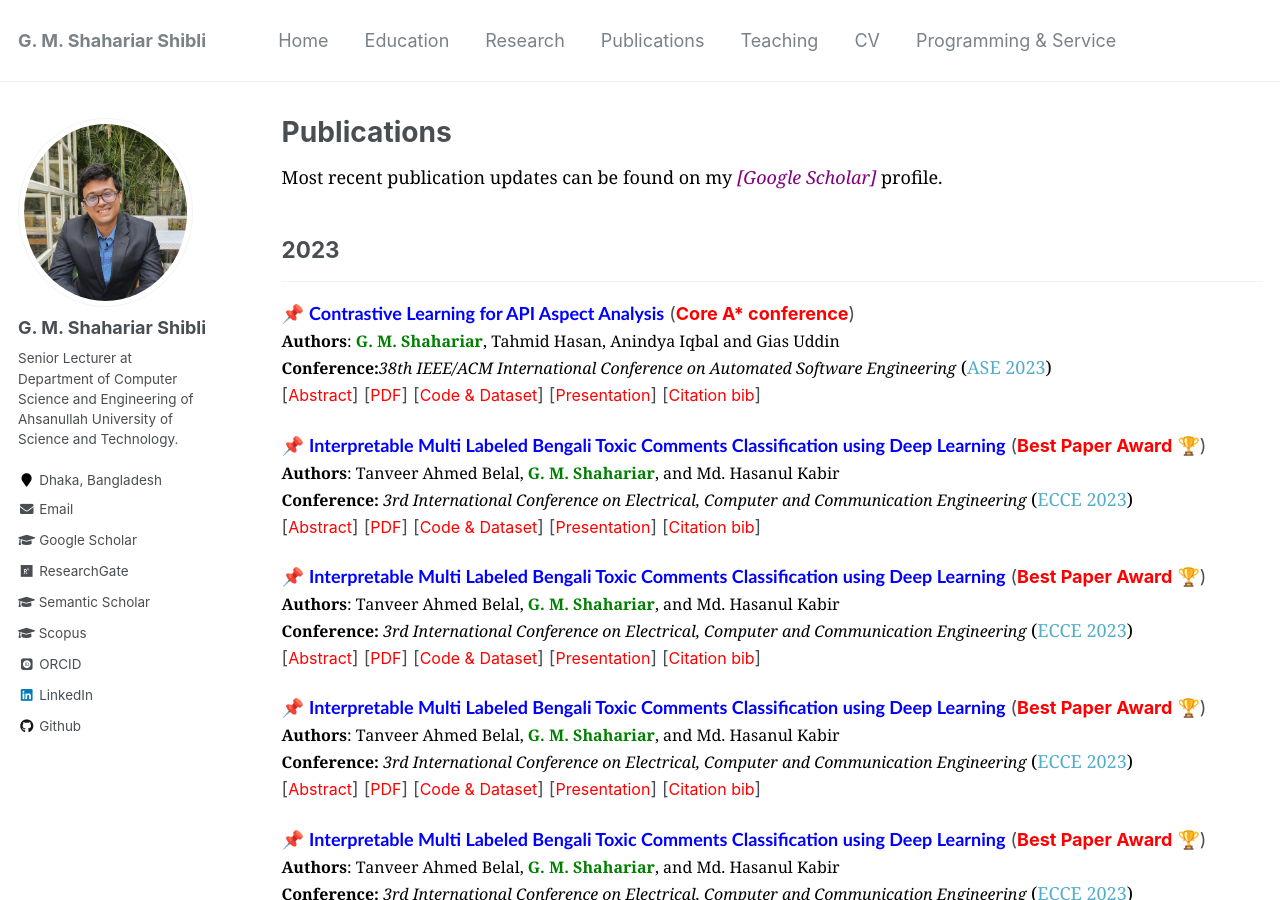
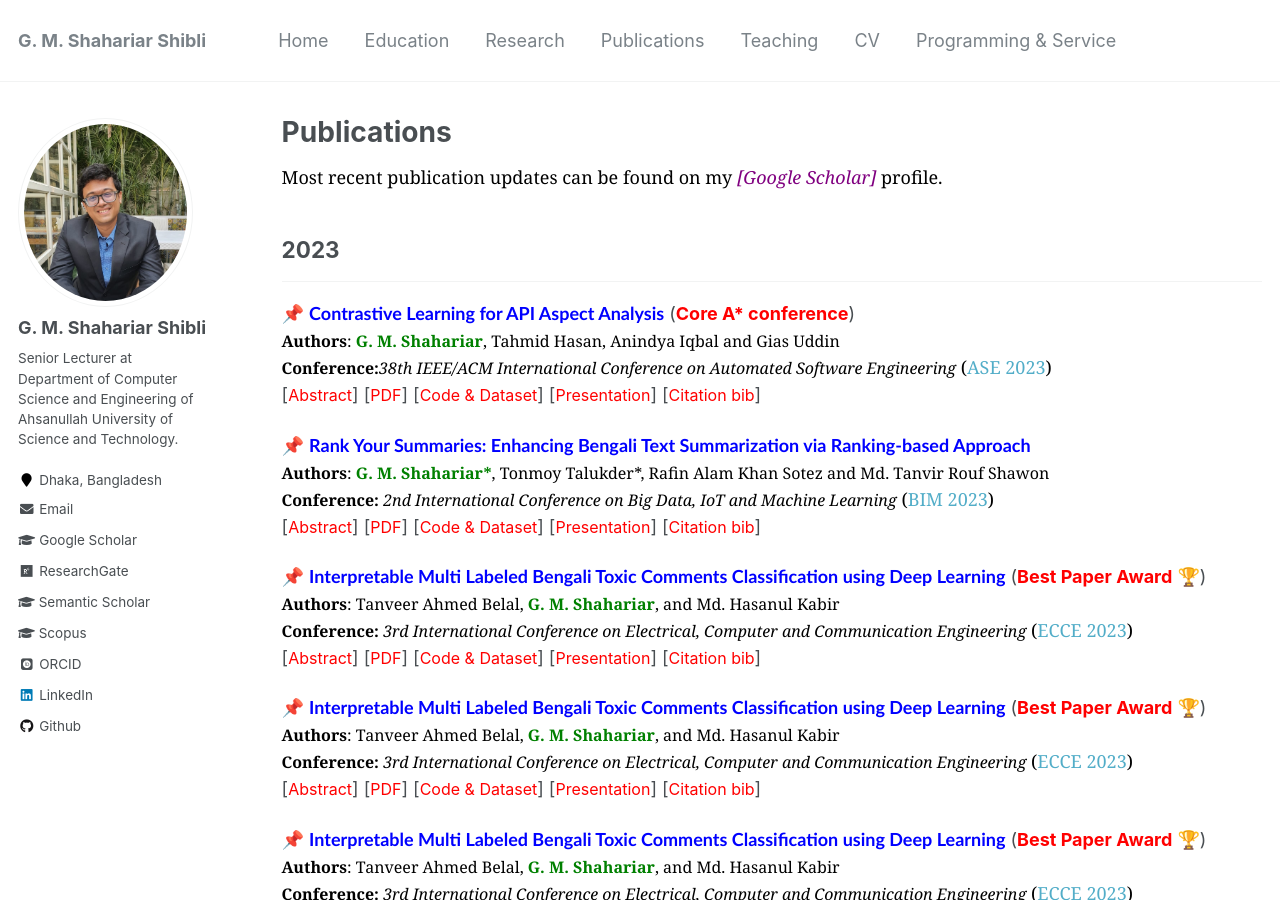
Before and after one commit to shahariar-shibli/shahariar-shibli.github.io, a Jekyll site: the page built from _pages/publications.md, in a window 1280 px wide and 900 px high. Built offline with Jekyll 4.4.1, drawn with Linux system fonts in a browser that asks for light colours; some web fonts are replaced; some of the changed lines change nothing that is shown.

Commit message:
Update publications.md

```diff
--- a/_pages/publications.md
+++ b/_pages/publications.md
@@ -49,43 +49,46 @@ author_profile: true
 </div>
 
 <!-- Paper 08 -->
-📌 [<span style="color:blue;font-family:Trebuchet MS;">**Interpretable Multi Labeled Bengali Toxic Comments Classification using Deep Learning**</span>](https://ieeexplore.ieee.org/document/10101588) (<span style="color:red"><strong>Best Paper Award</strong></span> 🏆)<br>
+📌 [<span style="color:blue;font-family:Trebuchet MS;">**Rank Your Summaries: Enhancing Bengali Text Summarization via Ranking-based Approach**</span>](https://arxiv.org/pdf/2307.07392.pdf) <br>
 <span style="color:black;font-family:Georgia">
-	<font size="3"><strong>Authors</strong>: Tanveer Ahmed Belal, <strong style="color:green">G. M. Shahariar</strong>, and Md. Hasanul Kabir </font>
+	<font size="3"><strong>Authors</strong>: <strong style="color:green">G. M. Shahariar*</strong>, Tonmoy Talukder*, Rafin Alam Khan Sotez and Md. Tanvir Rouf Shawon </font>
 </span>
 <br>
 <span style="color:black;font-family:Georgia">
-	<font size="3"><strong>Conference:</strong><em> 3rd International Conference on Electrical, Computer and Communication Engineering</em></font> ([ECCE 2023](https://webs.cuet.ac.bd/ecce/))
+	<font size="3"><strong>Conference:</strong><em> 2nd International Conference on Big Data, IoT and Machine Learning</em></font> ([BIM 2023](https://confbim.com/))
 </span>
 <br>
-[<a style="color:red;" href="#" onclick="$('#ecce2023_abstract').toggle();return false;"><font size="3">Abstract</font></a>] [[<span style ="color:red"><font size="3">PDF</font></span>](https://www.researchgate.net/publication/369924719_Interpretable_Multi_Labeled_Bengali_Toxic_Comments_Classification_using_Deep_Learning)] [[<span style ="color:red"><font size="3">Code & Dataset</font></span>](https://github.com/deepu099cse/Multi-Labeled-Bengali-Toxic-Comments-Classification)] [[<span style ="color:red"><font size="3">Presentation</font></span>](https://shahariar-shibli.github.io/files/ECCE2023/ECCE-Toxic-Comments-Presentation.pptx)] [<a style="color:red;" href="#" onclick="$('#ecce2023_bib').toggle();return false;"><font size="3">Citation bib</font></a>]
+[<a style="color:red;" href="#" onclick="$('#rank2023_abstract').toggle();return false;"><font size="3">Abstract</font></a>] [[<span style ="color:red"><font size="3">PDF</font></span>](https://www.researchgate.net/publication/372404336_Rank_Your_Summaries_Enhancing_Bengali_Text_Summarization_via_Ranking-based_Approach)] [[<span style ="color:red"><font size="3">Code & Dataset</font></span>](https://github.com/TonmoyTalukder/Rank-Your-Summaries-Enhancing-Bengali-Text-Summarization-via-Ranking-based-Approach)] [[<span style ="color:red"><font size="3">Presentation</font></span>](https://shahariar-shibli.github.io/files/BIM2023/Paper-312.pdf)] [<a style="color:red;" href="#" onclick="$('#rank2023_bib').toggle();return false;"><font size="3">Citation bib</font></a>]
 
-<div id="ecce2023_bib" class="bib" style="display:none;">
+<div id="rank2023_bib" class="bib" style="display:none;">
 	<pre>
-	  @INPROCEEDINGS{10101588,
-	  author={Belal, Tanveer Ahmed and Shahariar, G. M. and Kabir, Md. Hasanul},
-	  booktitle={2023 International Conference on Electrical, Computer and Communication Engineering (ECCE)},
-	  title={Interpretable Multi Labeled Bengali Toxic Comments Classification using Deep Learning},
-	  year={2023},
-	  volume={},
-	  number={},
-	  pages={1-6},
-	  doi={10.1109/ECCE57851.2023.10101588}}
+		@article{shahariar2023rank,
+		  title={Rank Your Summaries: Enhancing Bengali Text Summarization via Ranking-based Approach},
+		  author={Shahariar, GM and Talukder, Tonmoy and Sotez, Rafin Alam Khan and Shawon, Md Tanvir Rouf},
+		  journal={arXiv preprint arXiv:2307.07392},
+		  year={2023}
+		}
 	</pre>
 </div>
 
-<div id="ecce2023_abstract" class="abstract" style="display:none;">
+<div id="rank2023_abstract" class="abstract" style="display:none;">
 	<p style="text-align:justify; color:black;font-family:Monaco;">
 		<font size="3">
-			This paper presents a deep learning-based pipeline for categorizing Bengali toxic comments,
-			in which at first a binary classification model is used to determine whether a comment is toxic or not,
-			and then a multi-label classifier is employed to determine which toxicity type the comment belongs to.
-			For this purpose, we have prepaBlue a manually labeled dataset consisting of 16,073 instances among which 8,488 are Toxic
-			and any toxic comment may correspond to one or more of the six toxic categories - vulgar, hate, religious, threat, troll,
-			and insult simulta-neously. Long Short Term Memory (LSTM) with BERT Embedding achieved 89.42% accuracy for the binary classification
-			task while as a multi-label classifier, a combination of Convolutional Neural Network and Bi-directional Long Short Term Memory
-			(CNN-BiLSTM) with attention mechanism achieved 78.92% accuracy and 0.86 as weighted F1-score. To explain the pBlueictions and interpret
-			the word feature importance during classification by the proposed models, we utilized Local Interpretable Model-Agnostic Explanations (LIME) framework.
+			With the increasing need for text summarization techniques that are both efficient and accurate, it becomes
+			crucial to explore avenues that enhance the quality and precision of pre-trained models specifically tailored
+			for summarizing Bengali texts. When it comes to text summarization tasks, there are numerous pre-trained transformer
+			models at one's disposal. Consequently, it becomes quite a challenge to discern the most informative and relevant
+			summary for a given text among the various options generated by these pre-trained summarization models. This paper
+			aims to identify the most accurate and informative summary for a given text by utilizing a simple but effective
+			ranking-based approach that compares the output of four different pre-trained Bengali text summarization models.
+			The process begins by carrying out preprocessing of the input text that involves eliminating unnecessary elements
+			such as special characters and punctuation marks. Next, we utilize four pre-trained summarization models to generate
+			summaries, followed by applying a text ranking algorithm to identify the most suitable summary. Ultimately, the summary
+			with the highest ranking score is chosen as the final one. To evaluate the effectiveness of this approach, the generated
+			summaries are compared against human-annotated summaries using standard NLG metrics such as BLEU, ROUGE, BERTScore, WIL,
+			WER, and METEOR. Experimental results suggest that by leveraging the strengths of each pre-trained transformer model and
+			combining them using a ranking-based approach, our methodology significantly improves the accuracy and effectiveness of
+			the Bengali text summarization.
 		</font>
 	</p>
 </div>
```
